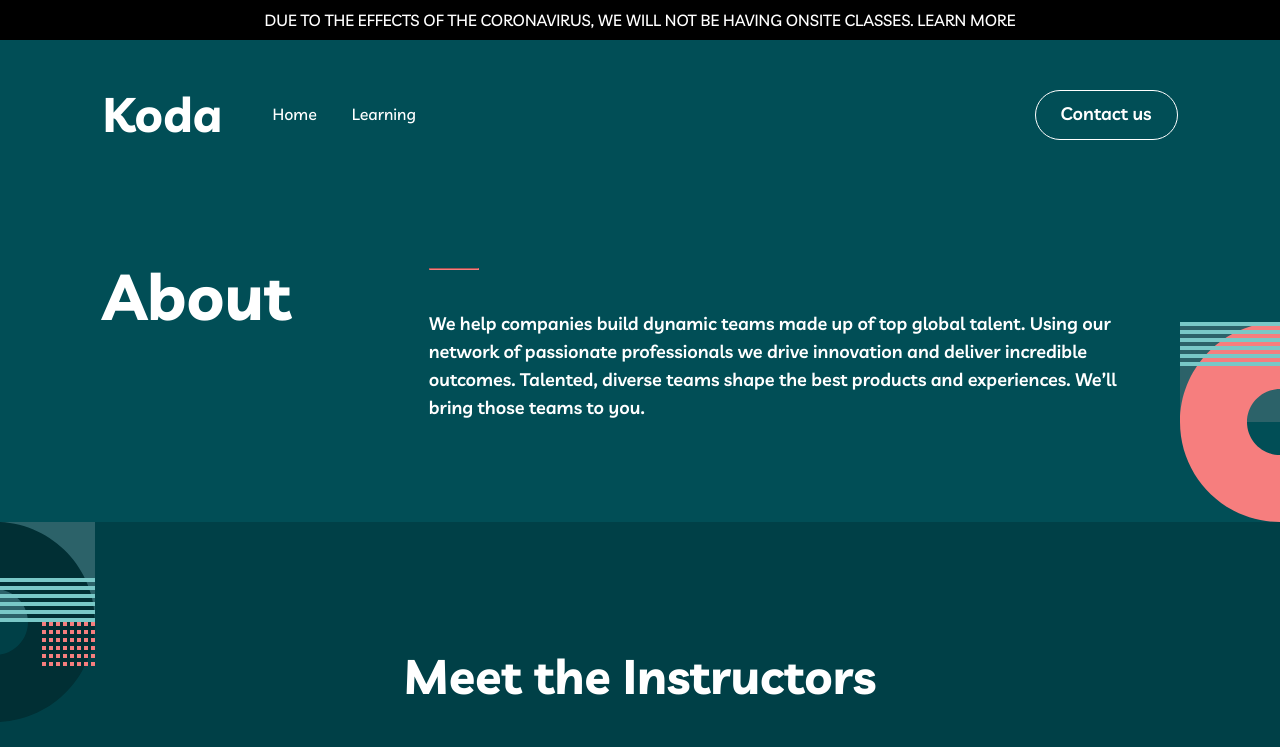
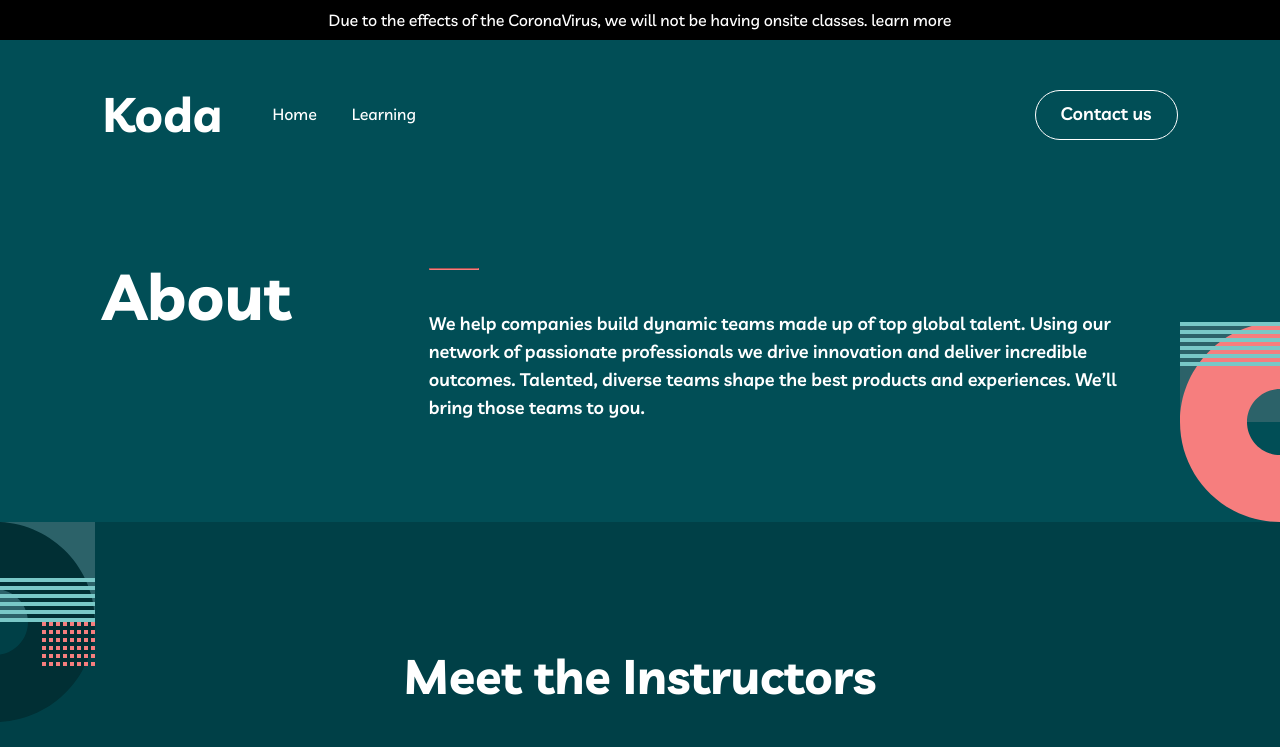
Before and after one commit to vogonyo/kodaschool, a plain HTML site: page about.html in a window 1280 px wide. Shown: the top 747 px of the page. Drawn offline with Linux system fonts and the light colour scheme.

Commit message:
changed height of header

```diff
--- a/about.html
+++ b/about.html
@@ -11,7 +11,7 @@
 
 <body>
   <div class="overlay"></div>
-  <div class="sticky-top" style="color: white; background-color:black;text-align:center;height:40px;padding: 10px;text-transform: uppercase;">
+  <div class="sticky-top" style="color: white; background-color:black;text-align:center;padding: 10px;">
     <p>Due to the effects of the CoronaVirus, we will not be having onsite classes. <a href="learning.html">learn more</a></p>
   </div>
   <nav class="navbar">
```
Also changed, not shown: contact.html (+1 -1 lines), index.html (+1 -1 lines), learning.html (+1 -1 lines).
